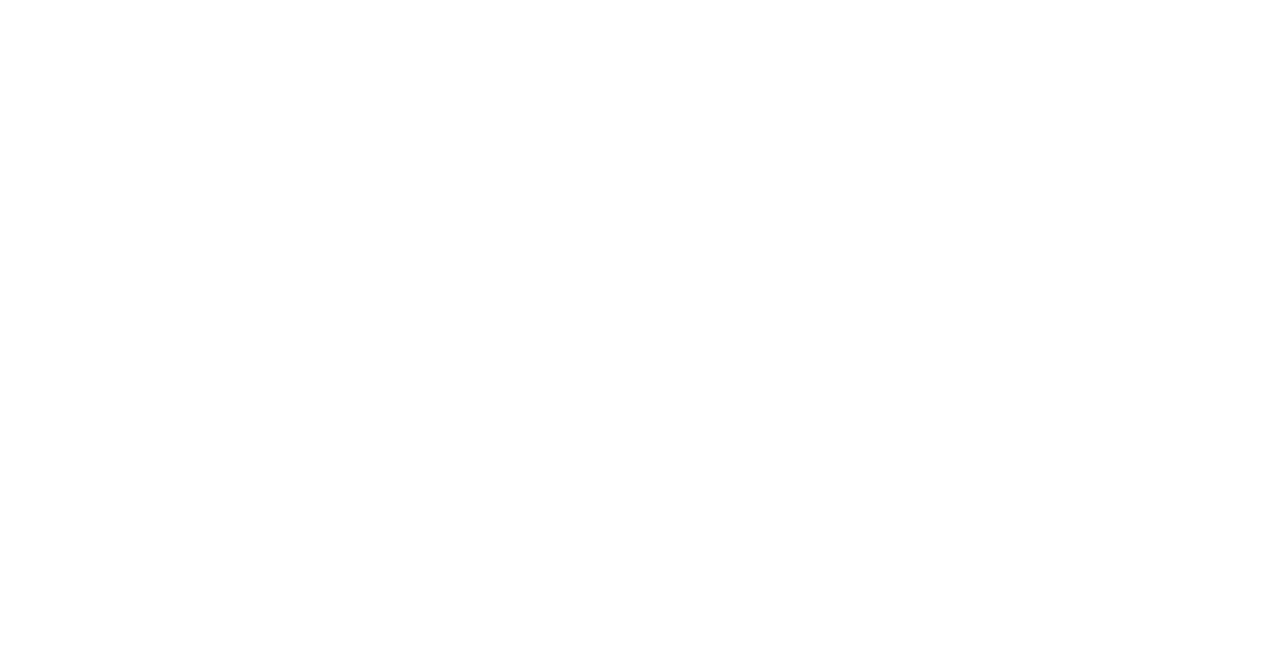
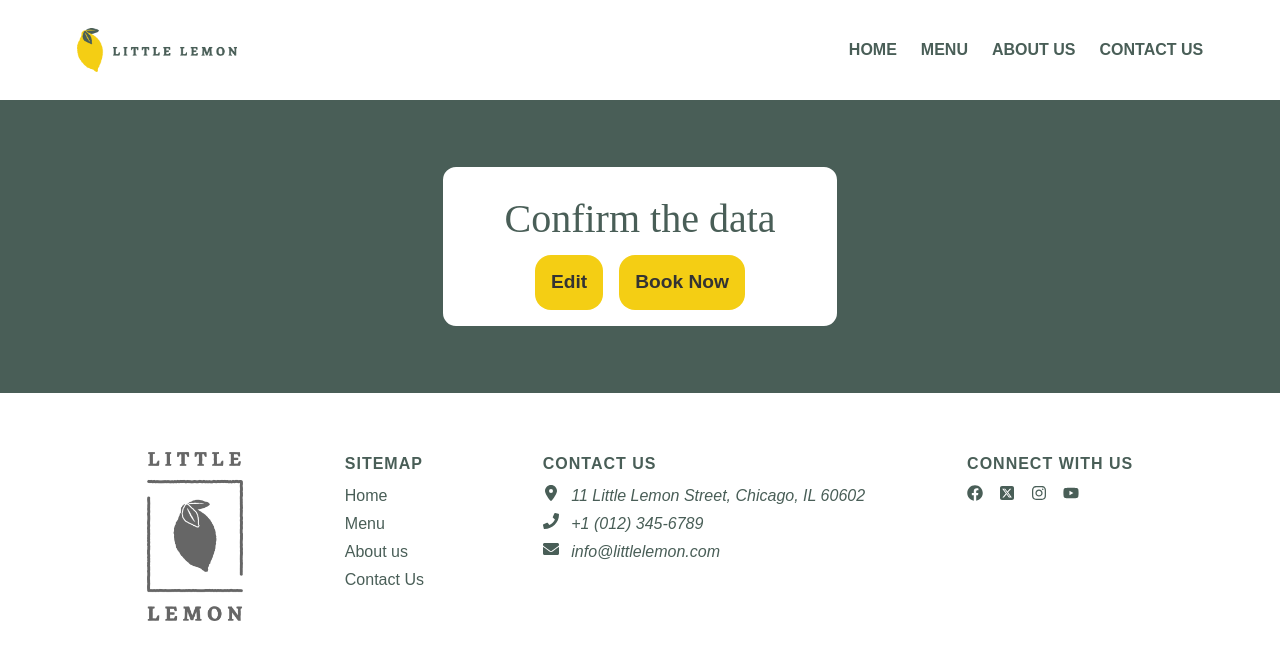
Before and after one commit to Othmanosx/little-lemon, a React (Create React App) app: page /booking-confirmation in a window 1280 px wide. Before the commit this address had no page. Shown: the top 660 px of the page. Built offline with nearby package versions, Linux system fonts and the light colour scheme.

Commit message:
Feat: add confirmation page

```diff
--- a/src/App.js
+++ b/src/App.js
@@ -3,6 +3,7 @@ import { Routes, Route } from 'react-router-dom';
 import Main from './views/Main';
 import Layout from './views/Layout';
 import BookingForm from './views/BookingForm';
+import BookingConfirmation from './views/BookingForm/BookingConfirmation';
 
 function App() {
   return (
@@ -10,6 +11,7 @@ function App() {
       <Route path="/" element={<Layout />}>
         <Route index element={<Main />} />
         <Route path="reservations" element={<BookingForm />} />
+        <Route path="booking-confirmation" element={<BookingConfirmation />} />
       </Route>
     </Routes>
   );
--- a/src/index.css
+++ b/src/index.css
@@ -666,6 +666,7 @@ text:focus {
 
 .booking-form {
   color: var(--primary-green);
+  background-color: #ffffff;
   display: flex;
   flex-direction: column;
   max-width: 400px;
@@ -707,4 +708,9 @@ text:focus {
   gap: 1rem;
 }
 
+.confirmation-container {
+  background-color: var(--primary-green);
+  padding: 3rem;
+}
+
 /* --------- Booking Form Styles End ----------*/
--- /dev/null
+++ b/src/views/BookingForm/BookingConfirmation.jsx
@@ -0,0 +1,80 @@
+import { useEffect, useState } from 'react';
+import { Link } from 'react-router-dom';
+
+const BookingConfirmation = () => {
+  const [localStorageData, setLocalStorageData] = useState(null);
+  const [submit, setSubmit] = useState(false);
+
+  useEffect(() => {
+    const storedData = localStorage.getItem('formData');
+
+    setLocalStorageData(storedData ? JSON.parse(storedData) : null);
+  }, []);
+  const handleBackButtonClick = () => {
+    // Remove the data from local storage
+    localStorage.removeItem('formData');
+    setSubmit(false);
+  };
+
+  return (
+    <section className="confirmation-container">
+      <div className="booking-form">
+        <div className="container">
+          <h2 className="text-center">Confirm the data</h2>
+          {localStorageData && (
+            <>
+              <div>
+                <strong>Name:</strong> {localStorageData.name}
+              </div>
+              <div>
+                <strong>Email:</strong> {localStorageData.email}
+              </div>
+              <div>
+                <strong>Phone:</strong> {localStorageData.phone}
+              </div>
+              <div>
+                <strong>Date:</strong> {localStorageData.date}
+              </div>
+              <div>
+                <strong>Time:</strong> {localStorageData.time}
+              </div>
+              <div>
+                <strong>Guests:</strong> {localStorageData.guests}
+              </div>
+              <div>
+                <strong>Occasion:</strong> {localStorageData.occasion}
+              </div>
+              <div>
+                <strong>Additional information:</strong>{' '}
+                {localStorageData.description}
+              </div>
+            </>
+          )}
+          <div className="text-center">
+            <Link
+              to="/reservations"
+              className="btn-edit"
+              onClick={handleBackButtonClick}
+            >
+              Edit
+            </Link>
+            <button
+              type="button"
+              onClick={() => setSubmit(true)}
+              className="btn-book"
+            >
+              Book Now
+            </button>
+          </div>
+          {submit && (
+            <p className="text-center">
+              <strong>Great! Reservation completed successfully.</strong>
+            </p>
+          )}
+        </div>
+      </div>
+    </section>
+  );
+};
+
+export default BookingConfirmation;
```
